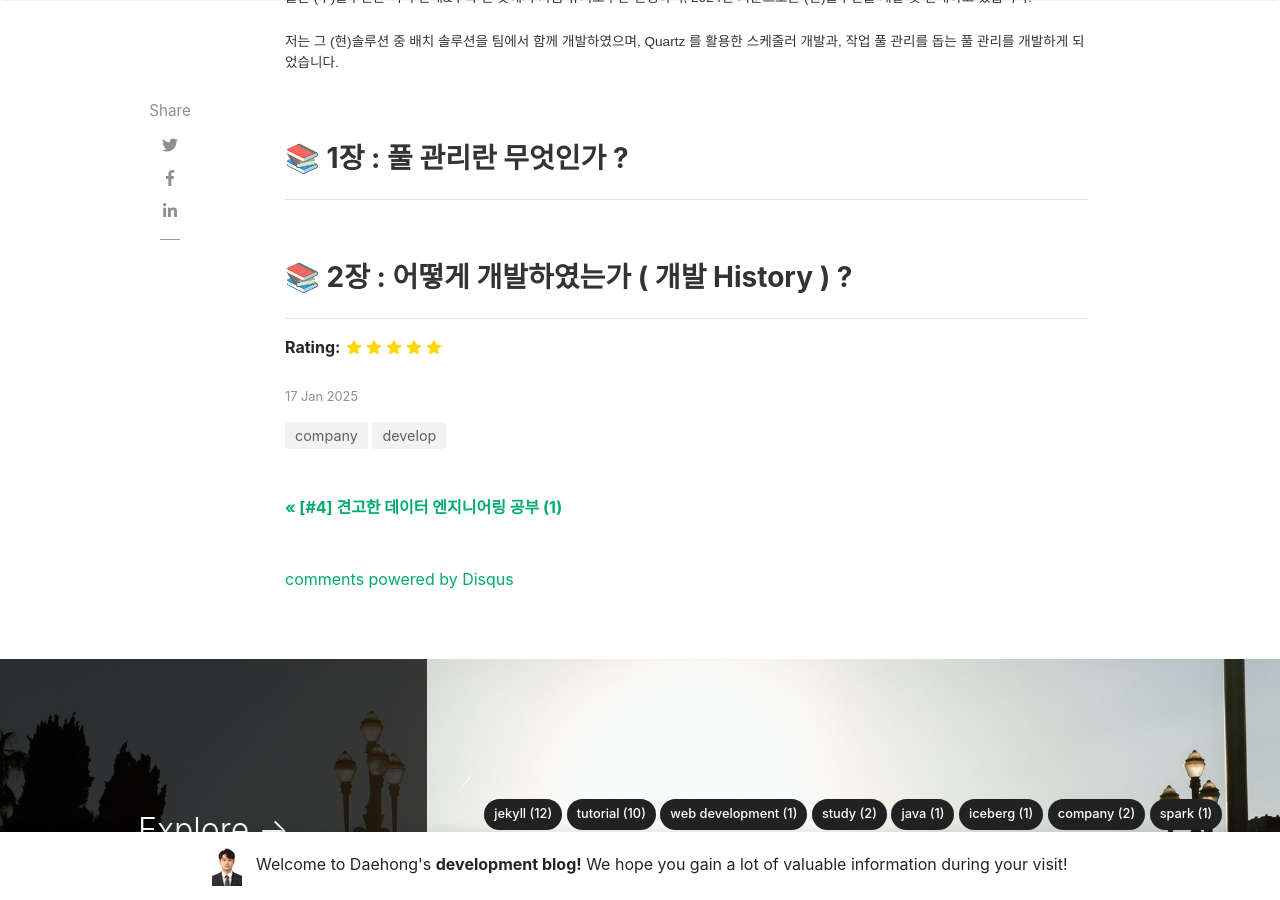
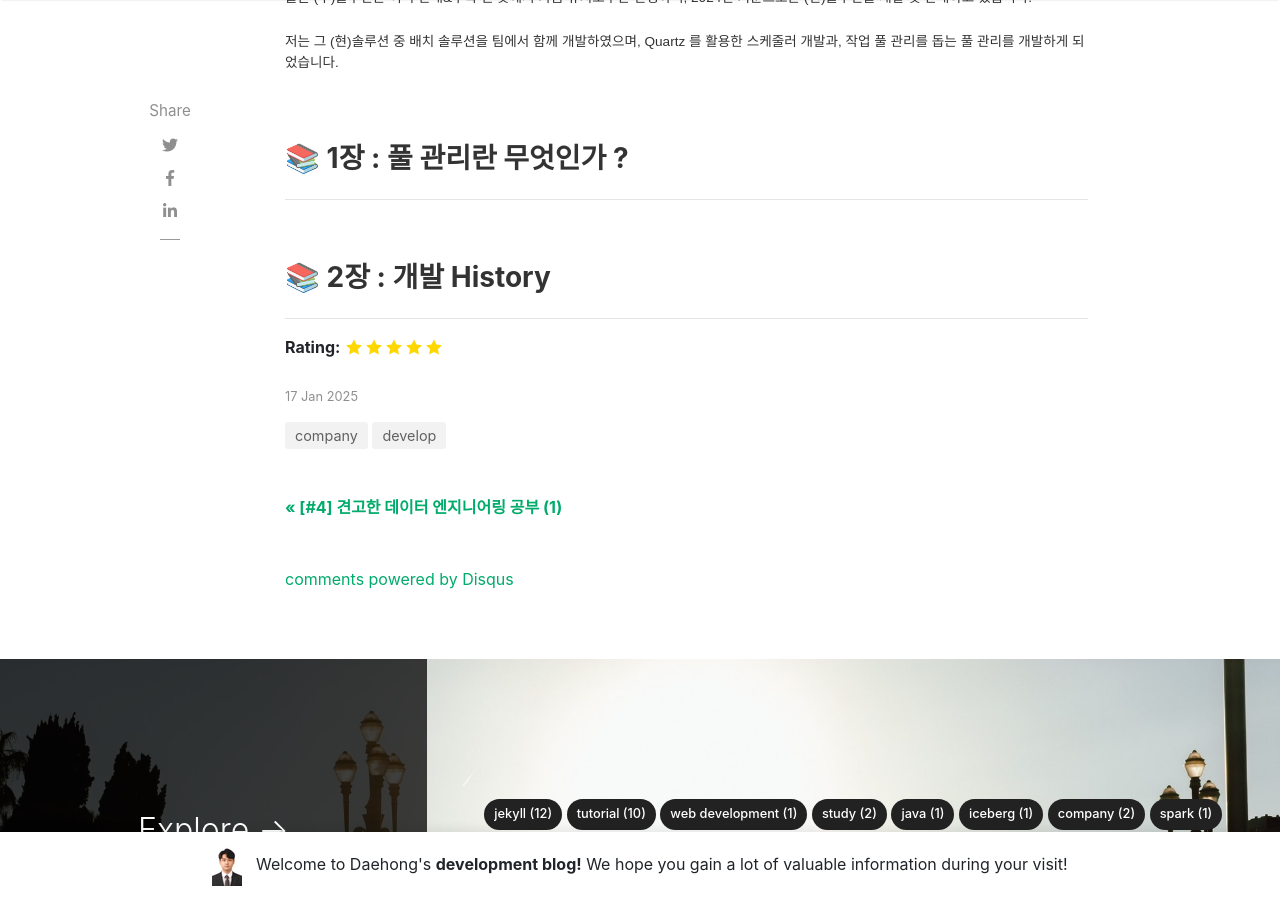
Before and after one commit to JeonDaehong/JeonDaehong.github.io, a Jekyll site: the page built from _posts/2025-01-17-pool-management-develop.md, in a window 1280 px wide and 900 px high, scrolled down 1045 px. Built offline with Jekyll 4.4.1, drawn with Linux system fonts in a browser that asks for light colours; nearby versions of some CDN libraries; comment, search, counter and statistics services are not loaded.

Commit message:
pool develop history write

```diff
--- a/_posts/2025-01-17-pool-management-develop.md
+++ b/_posts/2025-01-17-pool-management-develop.md
@@ -21,5 +21,5 @@ rating: 5
 
 <br>
 
-### 📚 2장 : 어떻게 개발하였는가 ( 개발 History ) ?
+### 📚 2장 : 개발 History
 ---
```
